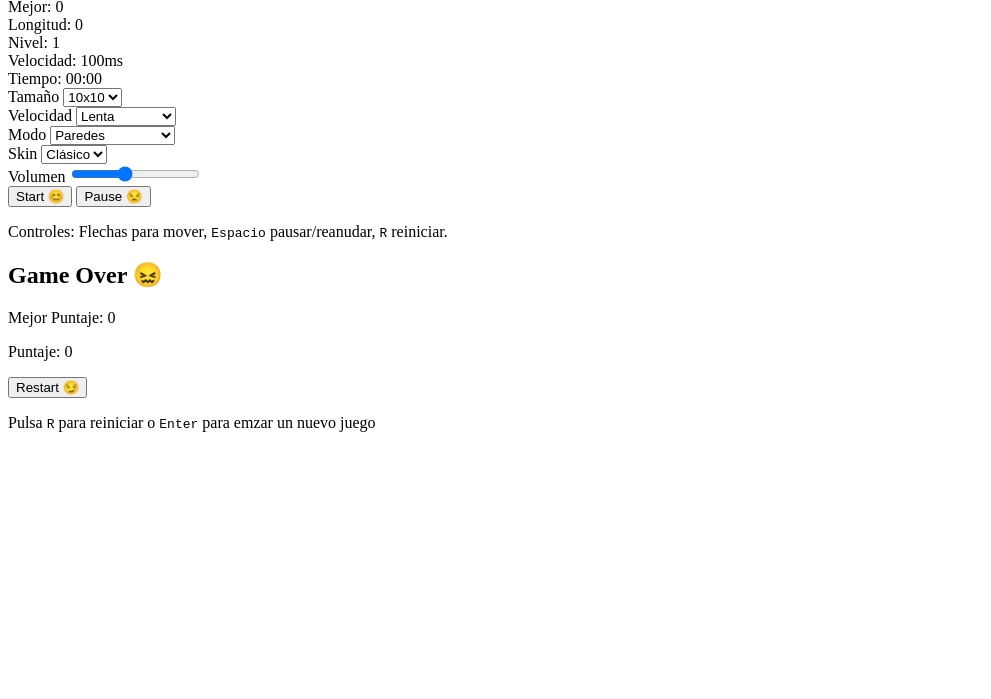
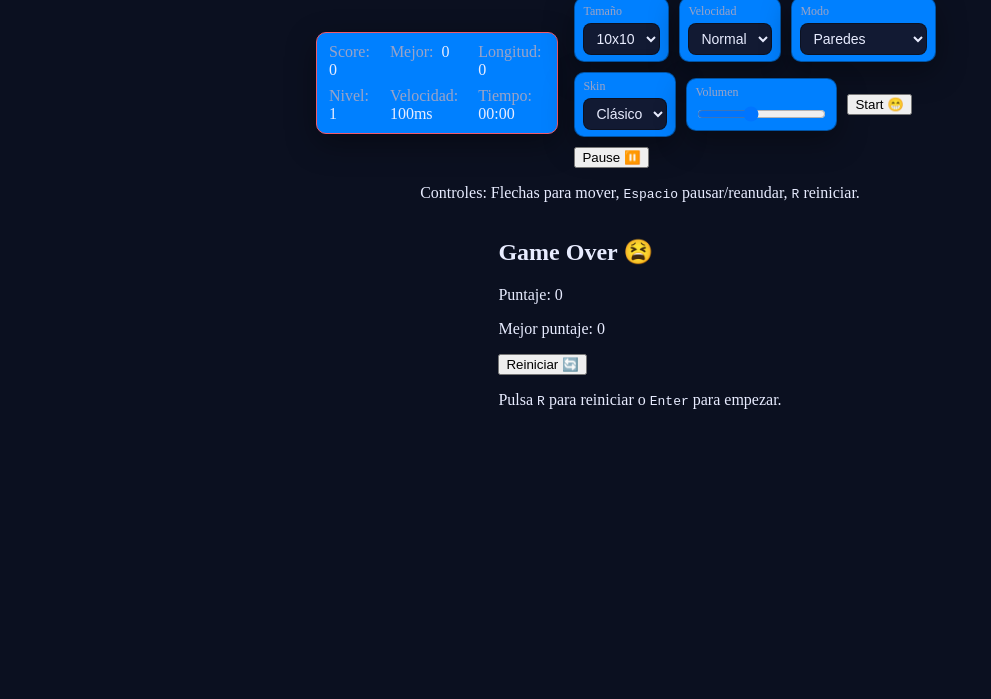
Before and after one commit to DanielDev87/semillero-aventura-web, a plain HTML site: page index.html in a window 1280 px wide. Shown: the part 101-800 px from the top of the page, without its empty margins (0-991 px from the left). Drawn offline with Linux system fonts and the light colour scheme.

Commit message:
Update index.html
Mejorando un poco mas la estructura html

```diff
--- a/index.html
+++ b/index.html
@@ -4,14 +4,16 @@
     <meta charset="UTF-8">
     <meta name="viewport" content="width=device-width, initial-scale=1.0">
     <title>Juego Snake 🤓</title>
+    <link rel="stylesheet" href="./daniel.css">
 </head>
 <body>
 	<header class="header">
-        <h1>Mi juego del Semillero 😊</h1>
+		<h1>Mi juego de Snake 🤖</h1>
+		<hr>
 	</header>
 	<section class="hud">
 		<div class="stats">
-            <div class="stat"><span>Puntaje:</span> <span id="scoreBoard">0</span></div>
+			<div class="stat"><span>Score:</span> <span id="scoreBoard">0</span></div>
 			<div class="stat"><span>Mejor:</span> <span id="bestBoard">0</span></div>
 			<div class="stat"><span>Longitud:</span> <span id="lengthBoard">0</span></div>
 			<div class="stat"><span>Nivel:</span> <span id="levelBoard">1</span></div>
@@ -28,26 +30,22 @@
 					<option value="20">20x20</option>
 				</select>
 			</div>
-
 			<div class="control-group">
 				<label for="speedSelect">Velocidad</label>
 				<select id="speedSelect">
-                    <option value="150" selected>Lenta</option>
-                    <option value="100">Normal</option>
+					<option value="150">Lenta</option>
+					<option value="100" selected>Normal</option>
 					<option value="70">Rápida</option>
-                    <option value="50">Extra Rápida</option>
+					<option value="50">Insana</option>
 				</select>
 			</div>
-
 			<div class="control-group">
 				<label for="modeSelect">Modo</label>
 				<select id="modeSelect">
 					<option value="walls" selected>Paredes</option>
-                    <option value="wrap">Teletransportarse</option>
+					<option value="wrap">Teletransporte</option>
 				</select>
 			</div>
-        </div>
-
 			<div class="control-group">
 				<label for="skinSelect">Skin</label>
 				<select id="skinSelect">
@@ -57,29 +55,28 @@
 					<option value="matrix">Matrix</option>
 				</select>
 			</div>
-
 			<div class="control-group">
 				<label for="volumeSlider">Volumen</label>
-            <input type="range" id="volumeSlider" min="0" max="100" value="40">
+				<input id="volumeSlider" type="range" min="0" max="100" value="40" />
 			</div>
-        <button id="start">Start 😊</button>
-        <button id="pause">Pause 😒</button>
+			<button id="start">Start 😁</button>
+			<button id="pause">Pause ⏸️</button>
+		</div>
 	</section>
-    <div class="board"></div>
+	<div id="board"></div>
 	<section class="help">
 		<p>Controles: Flechas para mover, <kbd>Espacio</kbd> pausar/reanudar, <kbd>R</kbd> reiniciar.</p>
 	</section>
 	<div id="gameOver" class="overlay">
 		<div class="overlay-card">
-            <h2>Game Over 😖</h2>
-            <p>Mejor Puntaje: <span id="finalBest">0</span> </p>
-            <p>Puntaje: <span id="finalScore">0</span> </p>
+			<h2>Game Over 😫</h2>
+			<p>Puntaje: <span id="finalScore">0</span></p>
+			<p>Mejor puntaje: <span id="finalBest">0</span></p>
 			<div class="overlay-actions">
-                <button id="restart">Restart 😏</button>
+				<button id="restart">Reiniciar 🔄</button>
 			</div>
-            <p class="hint">Pulsa <kbd>R</kbd> para reiniciar o <kbd>Enter</kbd> para emzar un nuevo juego</p>
+			<p class="hint">Pulsa <kbd>R</kbd> para reiniciar o <kbd>Enter</kbd> para empezar.</p>
 		</div>
 	</div>
-
 </body>
 </html>
```
Lines whose indentation alone changed are shown as unchanged.
